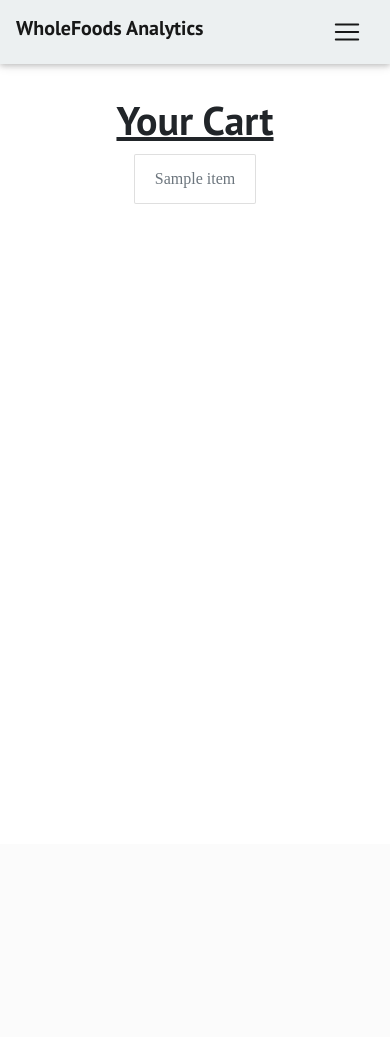
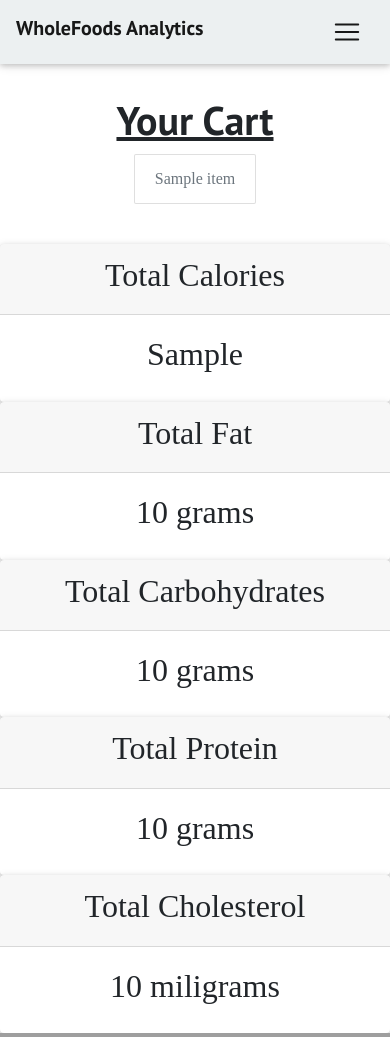
Before and after one commit to Danial-Hussain/Grocery-Analytics, a Flask app: template templates/cart.html in a window 390 px wide. Shown: the top 1037 px of the page. Before the commit the page ends 204 px from the top, so only its background shows below. Run offline with Flask 2, Linux system fonts and the light colour scheme; the template is opened without the code that fills it: most values are stand-ins (such as "Sample title", 1, 10 or a date in 2020); some libraries are stand-ins or nearby versions; some web fonts are replaced; grey boxes are pictures that could not be loaded.

Commit message:
totals and charts

```diff
--- a/templates/cart.html
+++ b/templates/cart.html
@@ -51,11 +51,9 @@
         </div>
     </nav>
 
-
-
     <!-- Shopping Cart -->
     {% if cart != [] %}
-      <div class="row" style="margin-top: 30px;">
+      <div class="row" style="margin-top: 30px; margin-bottom: 40px;">
         <div class="col-md-4 offset-md-4">
           <h1 style="margin-bottom: 10px;"><u>Your Cart</u></h1>
           {% for item in cart %}
@@ -71,9 +69,72 @@
     {% endif %}
 
 
+    <!--  -->
+    <div class="row">
+      <div class="col-md-2 offset-md-1">
+        <div class="card">
+          <div class="card-header">
+            <h2>Total Calories</h2>
+          </div>
+          <div class="card-body">
+            <h2>{{tot_cal}}</h2>
+          </div>
+        </div>
+      </div>
+      <div class="col-md-2">
+        <div class="card">
+          <div class="card-header">
+            <h2>Total Fat</h2>
+          </div>
+          <div class="card-body">
+            <h2>{{tot_fat}} grams</h2>
+          </div>
+        </div>
+      </div>
+      <div class="col-md-2">
+        <div class="card">
+          <div class="card-header">
+            <h2>Total Carbohydrates</h2>
+          </div>
+          <div class="card-body">
+            <h2>{{tot_carb}} grams</h2>
+          </div>
+        </div>
+      </div>
+      <div class="col-md-2">
+        <div class="card">
+          <div class="card-header">
+            <h2>Total Protein</h2>
+          </div>
+          <div class="card-body">
+            <h2>{{tot_prot}} grams</h2>
+          </div>
+        </div>
+      </div>
+      <div class="col-md-2">
+        <div class="card">
+          <div class="card-header">
+            <h2>Total Cholesterol</h2>
+          </div>
+          <div class="card-body">
+            <h2>{{tot_chol}} miligrams</h2>
+          </div>
+        </div>
+      </div>
+    </div>
 
+    <!-- Bar charts -->
+    {% if bars != [] %}
+    <div class="row">
+      {% for bar in bars %}
+      <div class="col-md-6 d-flex justify-content-center">
+        <img src= "{{bar}}">
+      </div>
+      {% endfor %}
+    </div>
+    {% endif %}
 
-  </header>
+</header>
 
 
 
```
